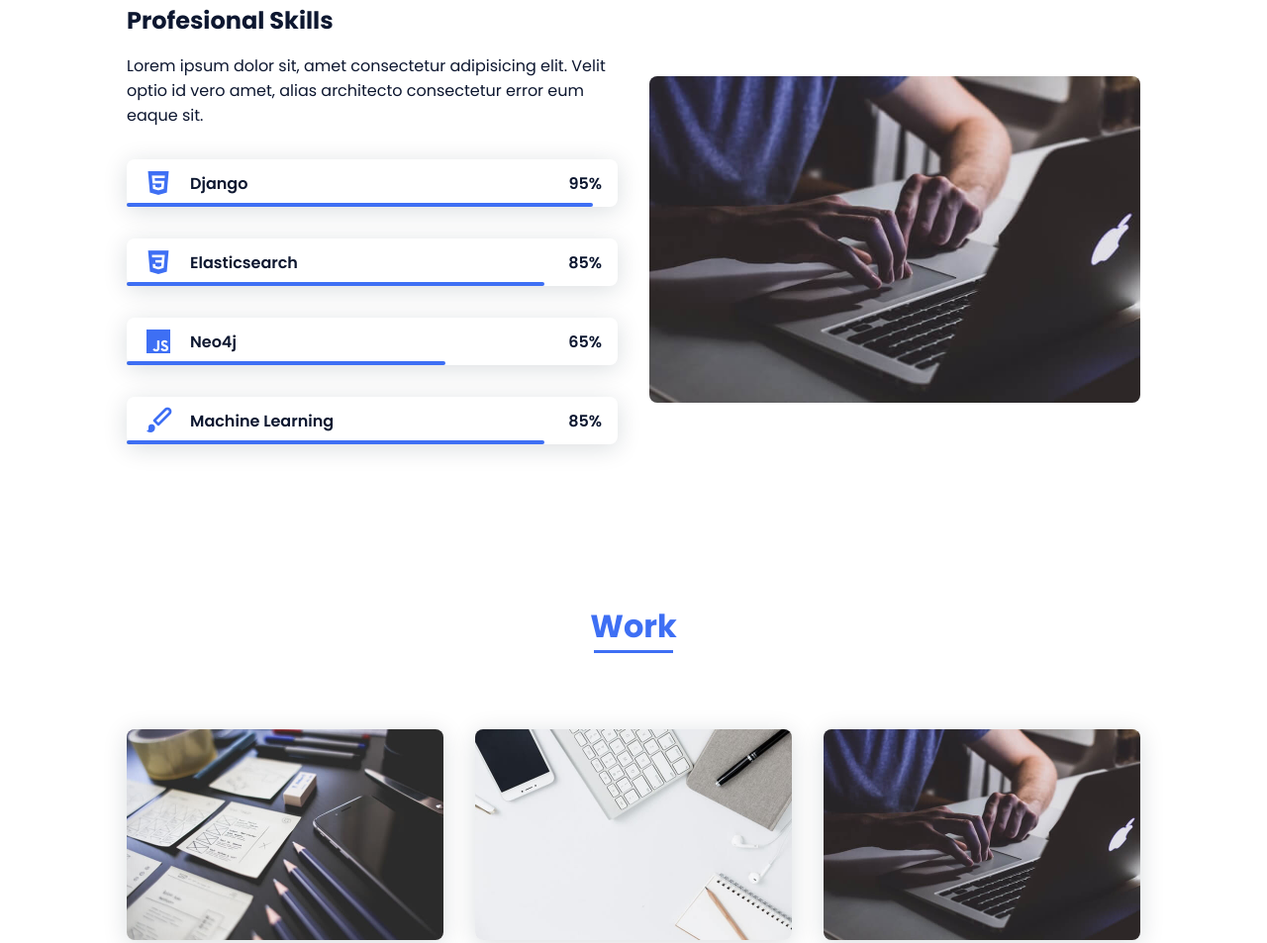
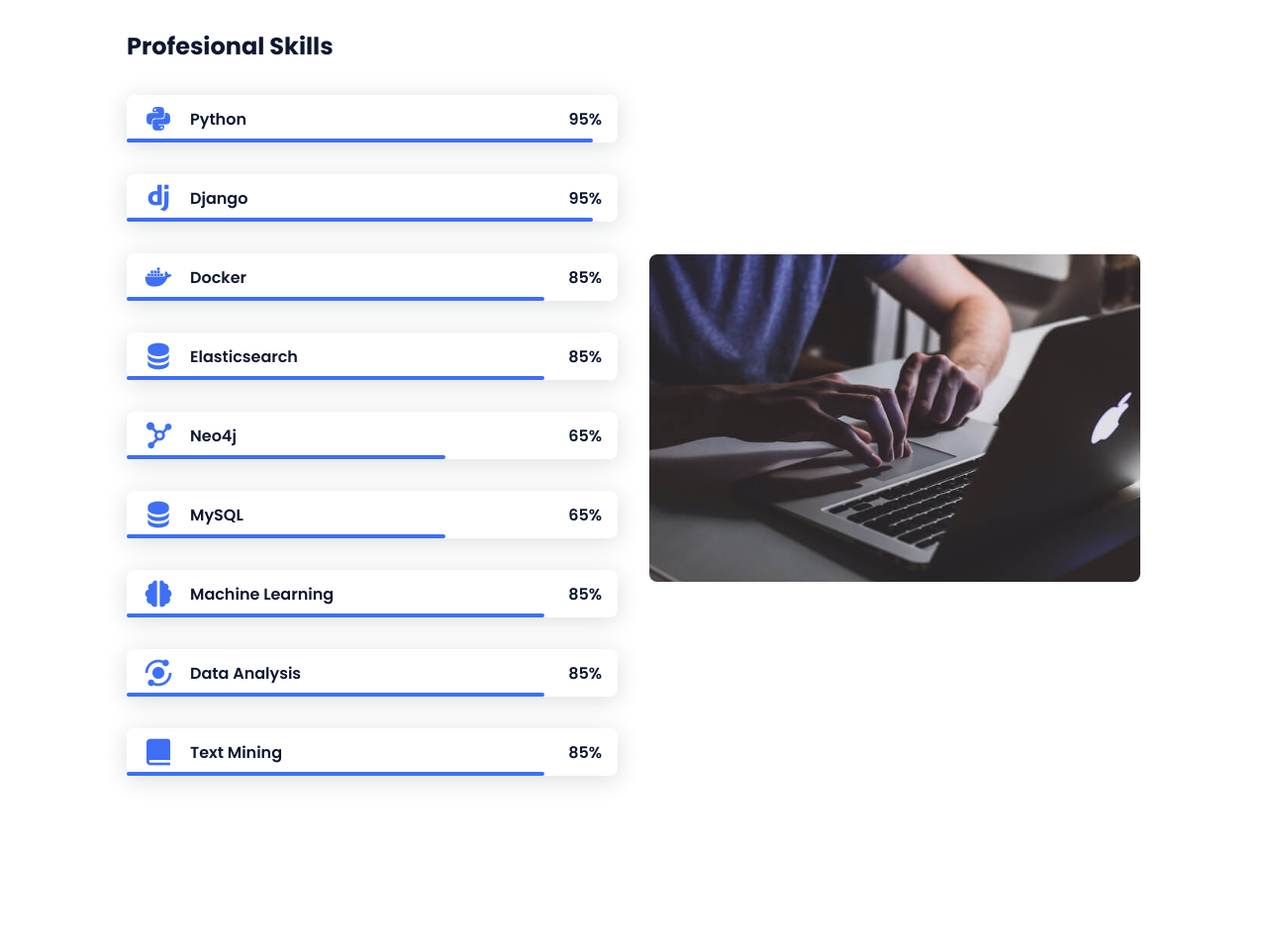
Before and after one commit to Alizadeh275/portfolio, a plain HTML site: page index.html in a window 1280 px wide. Shown: the part 1520-2473 px from the top of the page at 99% size. Drawn offline with nearby package versions, Linux system fonts and the light colour scheme.

Commit message:
edited some sections

```diff
--- a/assets/css/styles.css
+++ b/assets/css/styles.css
@@ -305,7 +305,9 @@
 .skills__img {
   border-radius: 0.5rem;
 }
-
+.justify {
+  text-align: justify;
+}
 /* ===== WORK =====*/
 .work__container {
   row-gap: 2rem;
--- a/index.html
+++ b/index.html
@@ -1,5 +1,6 @@
 <!DOCTYPE html>
 <html lang="en">
+
 <head>
     <meta charset="UTF-8">
     <meta name="viewport" content="width=device-width, initial-scale=1.0">
@@ -7,10 +8,12 @@
     <link rel="stylesheet" href="assets/css/styles.css">
 
     <!-- =====BOX ICONS===== -->
-        <link href='https://cdn.jsdelivr.net/npm/boxicons@2.0.5/css/boxicons.min.css' rel='stylesheet'>
+    <!-- <link href='https://cdn.jsdelivr.net/npm/boxicons@2.0.5/css/boxicons.min.css' rel='stylesheet'> -->
+    <link href='https://unpkg.com/boxicons@2.1.4/css/boxicons.min.css' rel='stylesheet'>
 
     <title>Sajjad Alizadeh</title>
 </head>
+
 <body>
     <!--===== HEADER =====-->
     <header class="l-header">
@@ -39,25 +42,28 @@
         <!--===== HOME =====-->
         <section class="home bd-grid" id="home">
             <div class="home__data">
-                    <h1 class="home__title">Hi,<br>I'am <span class="home__title-color">Sajjad</span><br>Software Engineer</h1>
+                <h1 class="home__title">Hi,<br>I'am <span class="home__title-color">Sajjad</span><br>Data Scientist</h1>
 
                 <a href="#" class="button">Contact</a>
             </div>
 
             <div class="home__social">
-                    <a href="" class="home__social-icon"><i class='bx bxl-linkedin'></i></a>
-                    <a href="" class="home__social-icon"><i class='bx bxl-behance' ></i></a>
-                    <a href="" class="home__social-icon"><i class='bx bxl-github' ></i></a>
+                <a href="https://www.linkedin.com/in/sajjad-alizadeh-6a4496173/" class="home__social-icon"><i class='bx bxl-linkedin'></i></a>
+                <a href="#" class="home__social-icon"><i class='bx bxl-gmail'></i></a>
+                <a href="https://github.com/Alizadeh275" class="home__social-icon"><i class='bx bxl-github'></i></a>
             </div>
 
             <div class="home__img">
-                    <svg class="home__blob" viewBox="0 0 479 467" xmlns="http://www.w3.org/2000/svg" xmlns:xlink="http://www.w3.org/1999/xlink">
+                <svg class="home__blob" viewBox="0 0 479 467" xmlns="http://www.w3.org/2000/svg"
+                    xmlns:xlink="http://www.w3.org/1999/xlink">
                     <mask id="mask0" mask-type="alpha">
-                            <path d="M9.19024 145.964C34.0253 76.5814 114.865 54.7299 184.111 29.4823C245.804 6.98884 311.86 -14.9503 370.735 14.143C431.207 44.026 467.948 107.508 477.191 174.311C485.897 237.229 454.931 294.377 416.506 344.954C373.74 401.245 326.068 462.801 255.442 466.189C179.416 469.835 111.552 422.137 65.1576 361.805C17.4835 299.81 -17.1617 219.583 9.19024 145.964Z"/>
+                        <path
+                            d="M9.19024 145.964C34.0253 76.5814 114.865 54.7299 184.111 29.4823C245.804 6.98884 311.86 -14.9503 370.735 14.143C431.207 44.026 467.948 107.508 477.191 174.311C485.897 237.229 454.931 294.377 416.506 344.954C373.74 401.245 326.068 462.801 255.442 466.189C179.416 469.835 111.552 422.137 65.1576 361.805C17.4835 299.81 -17.1617 219.583 9.19024 145.964Z" />
                     </mask>
                     <g mask="url(#mask0)">
-                            <path d="M9.19024 145.964C34.0253 76.5814 114.865 54.7299 184.111 29.4823C245.804 6.98884 311.86 -14.9503 370.735 14.143C431.207 44.026 467.948 107.508 477.191 174.311C485.897 237.229 454.931 294.377 416.506 344.954C373.74 401.245 326.068 462.801 255.442 466.189C179.416 469.835 111.552 422.137 65.1576 361.805C17.4835 299.81 -17.1617 219.583 9.19024 145.964Z"/>
-                            <image class="home__blob-img" x="50" y="10" href="assets/img/profile.png"/>
+                        <path
+                            d="M9.19024 145.964C34.0253 76.5814 114.865 54.7299 184.111 29.4823C245.804 6.98884 311.86 -14.9503 370.735 14.143C431.207 44.026 467.948 107.508 477.191 174.311C485.897 237.229 454.931 294.377 416.506 344.954C373.74 401.245 326.068 462.801 255.442 466.189C179.416 469.835 111.552 422.137 65.1576 361.805C17.4835 299.81 -17.1617 219.583 9.19024 145.964Z" />
+                        <image class="home__blob-img" x="50" y="10" href="assets/img/profile.png" />
                     </g>
                 </svg>
             </div>
@@ -74,7 +80,16 @@
 
                 <div>
                     <h2 class="about__subtitle">I'am Sajjad</h2>
-                        <p class="about__text">Lorem, ipsum dolor sit amet consectetur adipisicing elit. Voluptate cum expedita quo culpa tempora, assumenda, quis fugiat ut voluptates soluta, aut earum nemo recusandae cumque perferendis! Recusandae alias accusamus atque.</p>
+                    <p class="about__text justify">As a skilled Data Scientist, I possess a robust foundation in data
+                        manipulation and analysis, leveraging Python libraries such as Pandas and NumPy to efficiently
+                        handle and process large datasets. My expertise extends to employing machine learning algorithms
+                        from Scikit-learn for predictive modeling and pattern recognition tasks. Additionally, I excel
+                        in implementing advanced statistical techniques for extracting insights and driving informed
+                        decision-making. With a keen understanding of data mining principles, I specialize in text
+                        mining methodologies, extracting valuable information from unstructured textual data. My
+                        proficiency in Elasticsearch enhances my ability to develop efficient search functionalities,
+                        while my mastery of relational databases like MySQL and graph databases like Neo4j enables me to
+                        design and optimize data storage solutions tailored to specific project requirements.</p>
                 </div>
             </div>
         </section>
@@ -86,10 +101,24 @@
             <div class="skills__container bd-grid">
                 <div>
                     <h2 class="skills__subtitle">Profesional Skills</h2>
-                        <p class="skills__text">Lorem ipsum dolor sit, amet consectetur adipisicing elit. Velit optio id vero amet, alias architecto consectetur error eum eaque sit.</p>
+                    <p class="skills__text"></p>
+
                     <div class="skills__data">
                         <div class="skills__names">
-                                <i class='bx bxl-html5 skills__icon'></i>
+                            <i class='bx bxl-python skills__icon'></i>
+                            <span class="skills__name">Python</span>
+                        </div>
+                        <div class="skills__bar skills__html">
+
+                        </div>
+                        <div>
+                            <span class="skills__percentage">95%</span>
+                        </div>
+                    </div>
+
+                    <div class="skills__data">
+                        <div class="skills__names">
+                            <i class='bx bxl-django skills__icon'></i>
                             <span class="skills__name">Django</span>
                         </div>
                         <div class="skills__bar skills__html">
@@ -99,9 +128,23 @@
                             <span class="skills__percentage">95%</span>
                         </div>
                     </div>
+
                     <div class="skills__data">
                         <div class="skills__names">
-                                <i class='bx bxl-css3 skills__icon'></i>
+                            <i class='bx bxl-docker skills__icon'></i>
+                            <span class="skills__name">Docker</span>
+                        </div>
+                        <div class="skills__bar skills__ux">
+
+                        </div>
+                        <div>
+                            <span class="skills__percentage">85%</span>
+                        </div>
+                    </div>
+
+                    <div class="skills__data">
+                        <div class="skills__names">
+                            <i class='bx bxs-data skills__icon'></i>
                             <span class="skills__name">Elasticsearch</span>
                         </div>
                         <div class="skills__bar skills__css">
@@ -113,7 +156,7 @@
                     </div>
                     <div class="skills__data">
                         <div class="skills__names">
-                                <i class='bx bxl-javascript skills__icon' ></i>
+                            <i class='bx bxs-network-chart skills__icon'></i>
                             <span class="skills__name">Neo4j</span>
                         </div>
                         <div class="skills__bar skills__js">
@@ -125,7 +168,21 @@
                     </div>
                     <div class="skills__data">
                         <div class="skills__names">
-                                <i class='bx bxs-paint skills__icon'></i>
+                            <i class='bx bxs-data skills__icon'></i>
+                            <span class="skills__name">MySQL</span>
+                        </div>
+                        <div class="skills__bar skills__js">
+
+                        </div>
+                        <div>
+                            <span class="skills__percentage">65%</span>
+                        </div>
+                    </div>
+
+
+                    <div class="skills__data">
+                        <div class="skills__names">
+                            <i class='bx bxs-brain skills__icon'></i>
                             <span class="skills__name">Machine Learning</span>
                         </div>
                         <div class="skills__bar skills__ux">
@@ -135,6 +192,35 @@
                             <span class="skills__percentage">85%</span>
                         </div>
                     </div>
+
+
+
+                    <div class="skills__data">
+                        <div class="skills__names">
+                            <i class='bx bxs-analyse skills__icon'></i>
+                            <span class="skills__name">Data Analysis</span>
+                        </div>
+                        <div class="skills__bar skills__ux">
+
+                        </div>
+                        <div>
+                            <span class="skills__percentage">85%</span>
+                        </div>
+                    </div>
+
+                    <div class="skills__data">
+                        <div class="skills__names">
+                            <i class='bx bxs-book-alt skills__icon'></i>
+                            <span class="skills__name">Text Mining</span>
+                        </div>
+                        <div class="skills__bar skills__ux">
+
+                        </div>
+                        <div>
+                            <span class="skills__percentage">85%</span>
+                        </div>
+                    </div>
+
                 </div>
 
                 <div>
@@ -178,7 +264,7 @@
                     <input type="text" placeholder="Name" class="contact__input">
                     <input type="mail" placeholder="Email" class="contact__input">
                     <textarea name="" id="" cols="0" rows="10" class="contact__input"></textarea>
-                        <input type="button" value="Enviar" class="contact__button button">
+                    <input type="button" value="Send" class="contact__button button">
                 </form>
             </div>
         </section>
@@ -188,9 +274,9 @@
     <footer class="footer">
         <p class="footer__title">Sajjad</p>
         <div class="footer__social">
-                <a href="#" class="footer__icon"><i class='bx bxl-facebook' ></i></a>
-                <a href="#" class="footer__icon"><i class='bx bxl-instagram' ></i></a>
-                <a href="#" class="footer__icon"><i class='bx bxl-twitter' ></i></a>
+            <a href="#" class="footer__icon"><i class='bx bxl-facebook'></i></a>
+            <a href="#" class="footer__icon"><i class='bx bxl-instagram'></i></a>
+            <a href="#" class="footer__icon"><i class='bx bxl-twitter'></i></a>
         </div>
         <p class="footer__copy">&#169; Bedimcode. All rigths reserved</p>
     </footer>
@@ -202,4 +288,5 @@
     <!--===== MAIN JS =====-->
     <script src="assets/js/main.js"></script>
 </body>
+
 </html>
```
Lines whose indentation alone changed are shown as unchanged.
